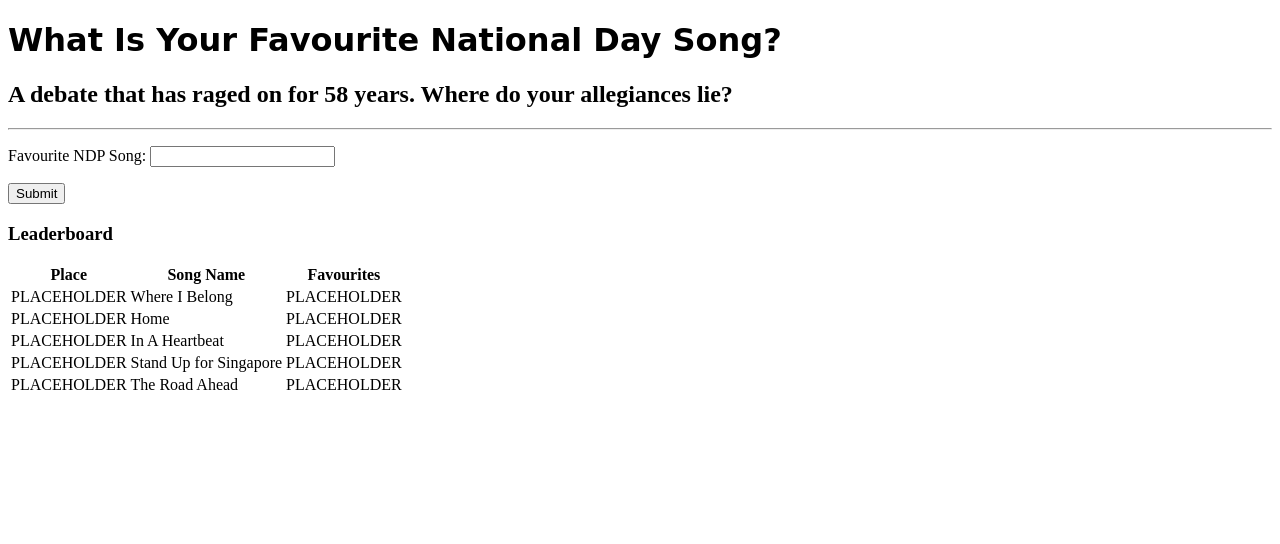
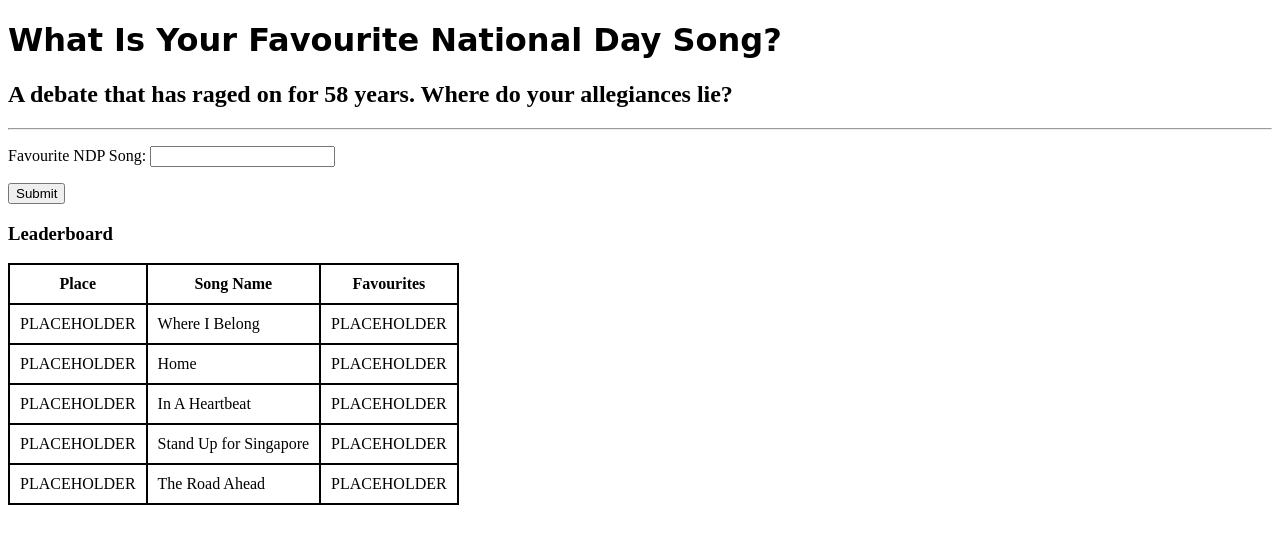
Before and after one commit to DanilSProjects/Favourite-National-Day-Song, a Flask app: page / in a window 1280 px wide. Shown: the top 544 px of the page. Run offline with Flask 3, Linux system fonts and the light colour scheme.

Commit message:
Added basic table styling

```diff
--- a/static/styles.css
+++ b/static/styles.css
@@ -1,3 +1,9 @@
 h1 {
   font-family:"Comic Sans MS"
 }
+
+table, tr, td, th {
+  border: 2px solid black;
+  border-collapse: collapse;
+  padding: 10px;
+}
```
